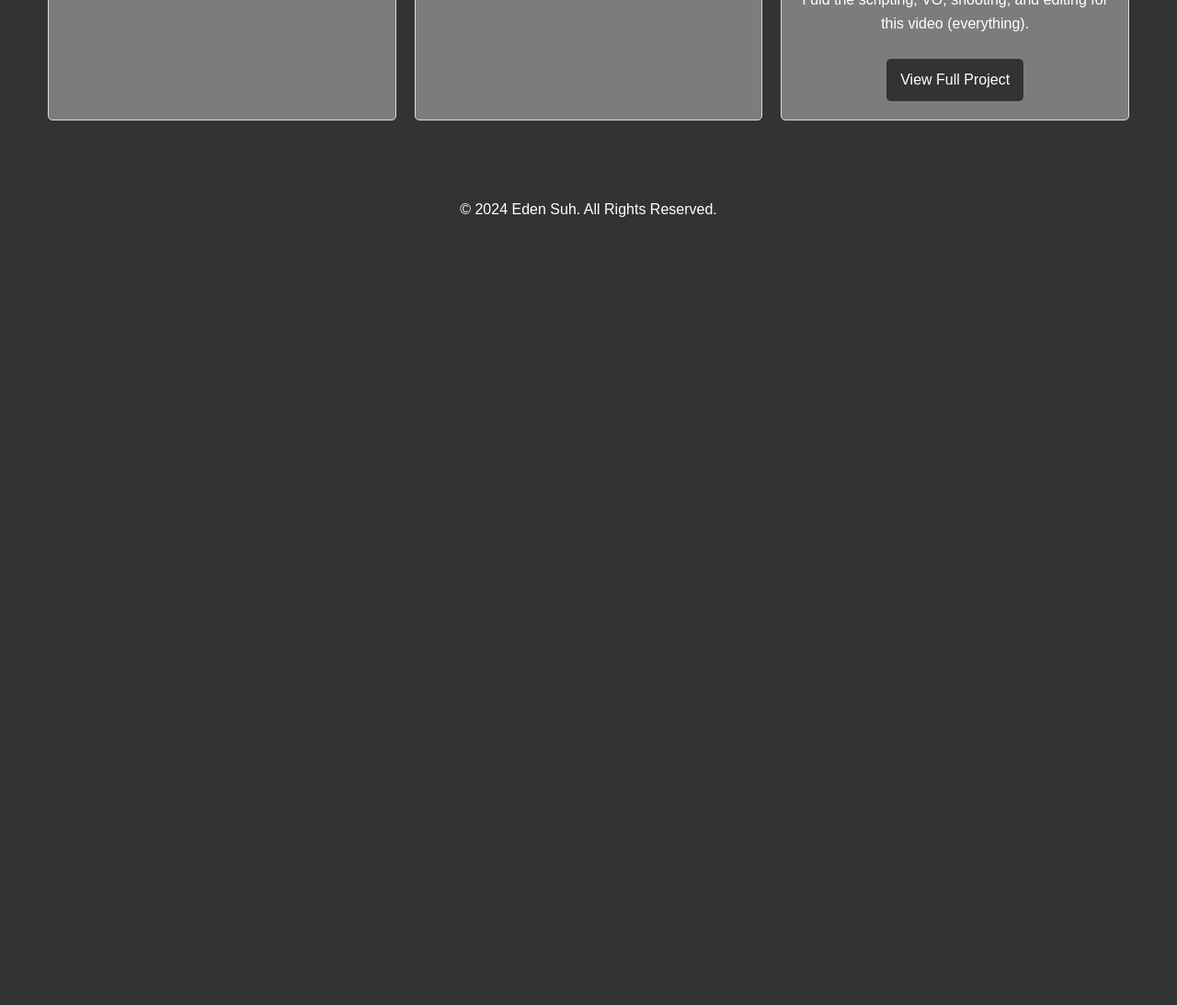
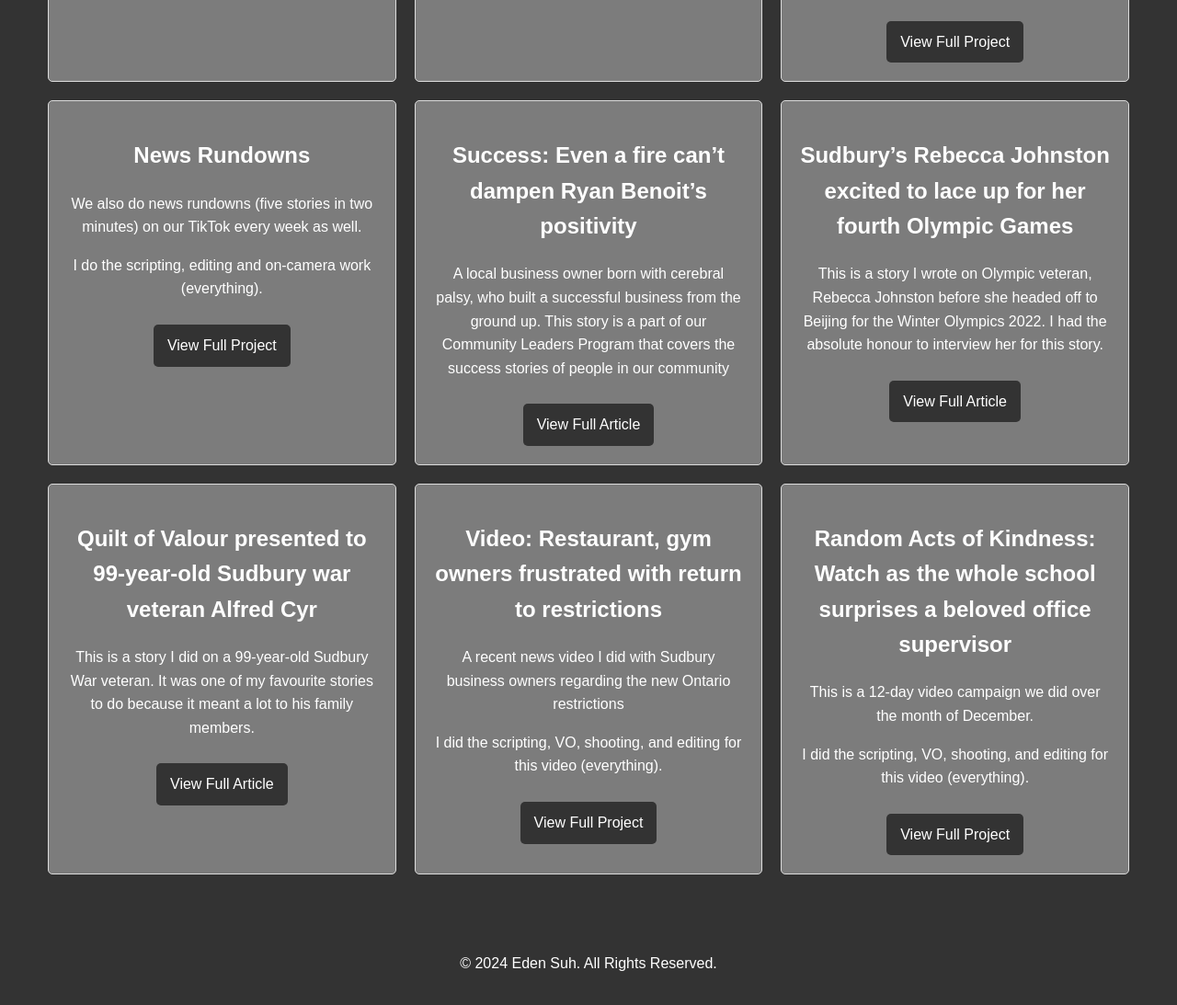
Before and after one commit to Edensuh/edensuh.github.io, a plain HTML site: page portfolio.html in a window 1280 px wide. Shown: the part 1292-2385 px from the top of the page at 92% size. Before the commit the page ends 1565 px from the top, so only its background shows below. Drawn offline with Linux system fonts and the light colour scheme.

Commit message:
Add files via upload

```diff
--- a/portfolio.html
+++ b/portfolio.html
@@ -6,20 +6,12 @@
     <title>My Portfolio</title>
     <link rel="stylesheet" href="css/style.css">
 </head>
-<script>
-  // URL of the audio file
-       const audioUrl = "https://www.sudbury.com/local-news/audio-doc-eden-suh-explores-northern-ontarios-exceedingly-high-rate-of-tinnitus-4489989";
 
-       // Set the audio source dynamically
-       const audioPlayer = document.getElementById("audio-player");
-       audioPlayer.src = audioUrl;
-</script>
 <body>
     <header>
         <nav>
             <ul>
                 <li><a href="index.html">Home</a></li>
-                <li><a href="about.html">About</a></li>
                 <li><a href="portfolio.html">Portfolio</a></li>
                 <li><a href="contact.html">Contact</a></li>
             </ul>
@@ -28,7 +20,6 @@
 
     <main>
         <h1>My Portfolio</h1>
-        <p>Below are some of the projects I've worked on. You can interact with the live previews or click the links to visit them in a new tab.</p>
 
         <section class="portfolio-grid">
             <!-- Project 1 -->
@@ -78,6 +69,51 @@
                 <p> I did the scripting, VO, shooting, and editing for this video (everything).</p>
                 <a href="https://www.sudbury.com/local-news/pitter-patter-lets-get-at-er-letterkenny-gifts-outdoor-gym-to-the-nickel-city-video-4511540" target="_blank">View Full Project</a>
             </div>
+
+            <!-- Project 6 -->
+            <div class="portfolio-tile">
+                <h2>News Rundowns</h2>
+                <p>We also do news rundowns (five stories in two minutes) on our TikTok every week as well.</p>
+                <p>  I do the scripting, editing and on-camera work (everything).</p>
+                <a href="https://www.tiktok.com/@sudburydotcom/video/7084328171117513989?is_copy_url=1&is_from_webapp=v1&lang=en" target="_blank">View Full Project</a>
+            </div>
+
+            <!-- Project 7 -->
+            <div class="portfolio-tile">
+                <h2>Success: Even a fire can’t dampen Ryan Benoit’s positivity</h2>
+                <p>A local business owner born with cerebral palsy, who built a successful business from the ground up. This story is a part of our Community Leaders Program that covers the success stories of people in our community</p>
+                <a href="https://www.sudbury.com/success/success-even-a-fire-cant-dampen-ryan-benoits-positivity-5460839" target="_blank">View Full Article</a>
+            </div>
+
+            <!-- Project 8 -->
+            <div class="portfolio-tile">
+                <h2>Sudbury’s Rebecca Johnston excited to lace up for her fourth Olympic Games</h2>
+                <p>This is a story I wrote on Olympic veteran, Rebecca Johnston before she headed off to Beijing for the Winter Olympics 2022. I had the absolute honour to interview her for this story. </p>
+                <a href="https://www.sudbury.com/local-news/sudburys-rebecca-johnston-excited-to-lace-up-for-her-fourth-olympic-games-4962976" target="_blank">View Full Article</a>
+            </div>
+
+            <!-- Project 9 -->
+            <div class="portfolio-tile">
+                <h2>Quilt of Valour presented to 99-year-old Sudbury war veteran Alfred Cyr</h2>
+                <p>This is a story I did on a 99-year-old Sudbury War veteran. It was one of my favourite stories to do because it meant a lot to his family members. </p>
+                <a href="https://www.sudbury.com/local-news/quilt-of-valour-presented-to-99-year-old-sudbury-war-veteran-alfred-cyr-4184729" target="_blank">View Full Article</a>
+            </div>
+
+            <!-- Project 10 -->
+            <div class="portfolio-tile">
+                <h2>Video: Restaurant, gym owners frustrated with return to restrictions</h2>
+                <p>A recent news video I did with Sudbury business owners regarding the new Ontario restrictions </p>
+                <p> I did the scripting, VO, shooting, and editing for this video (everything).</p>
+                <a href="https://www.sudbury.com/local-news/video-restaurant-gym-owners-frustrated-with-return-to-restrictions-4933013" target="_blank">View Full Project</a>
+            </div>
+
+            <!-- Project 11 -->
+            <div class="portfolio-tile">
+                <h2>Random Acts of Kindness: Watch as the whole school surprises a beloved office supervisor</h2>
+                <p>This is a 12-day video campaign we did over the month of December.  </p>
+                <p> I did the scripting, VO, shooting, and editing for this video (everything).</p>
+                <a href="https://www.sudbury.com/local-news/random-acts-of-kindness-watch-as-the-whole-school-surprises-a-beloved-office-supervisor-4844505" target="_blank">View Full Project</a>
+            </div>
         </section>
     </main>
 
```
Also changed, not shown: about.html (+0 -1 lines), contact.html (+0 -1 lines), index.html (+1 -2 lines).
